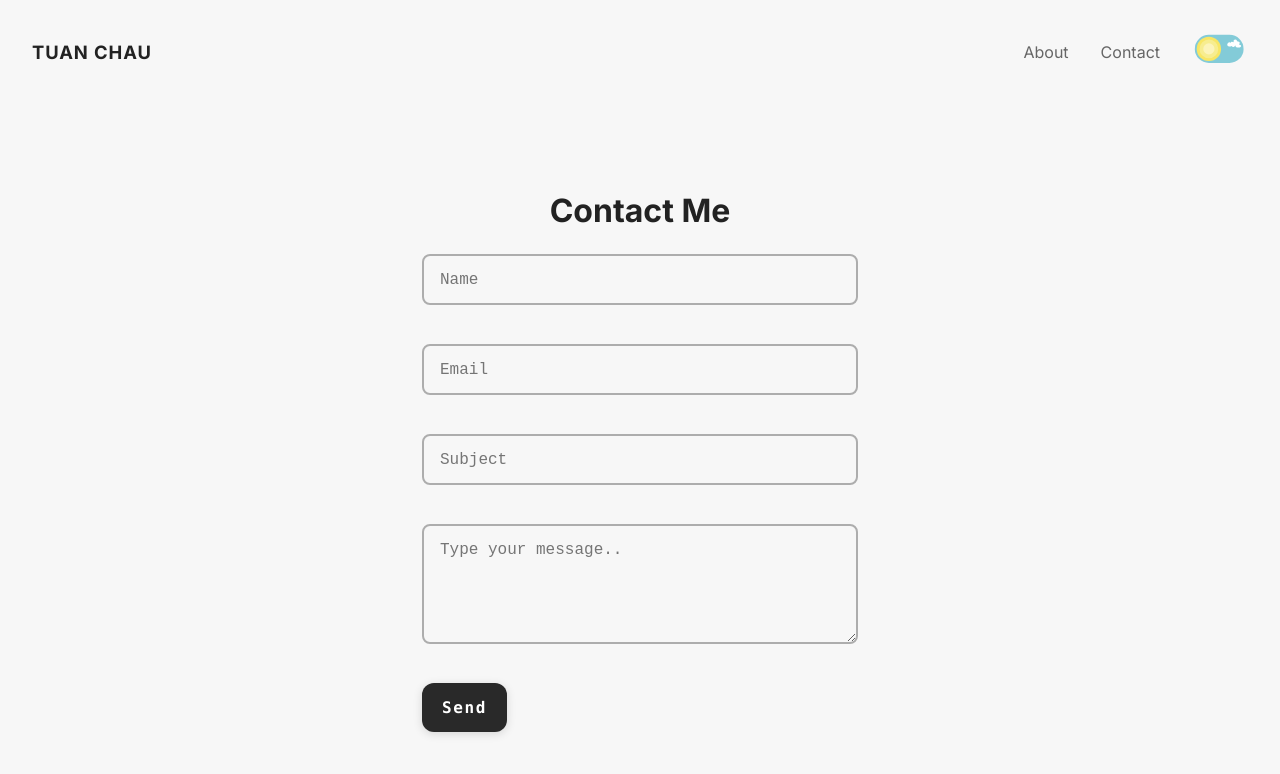
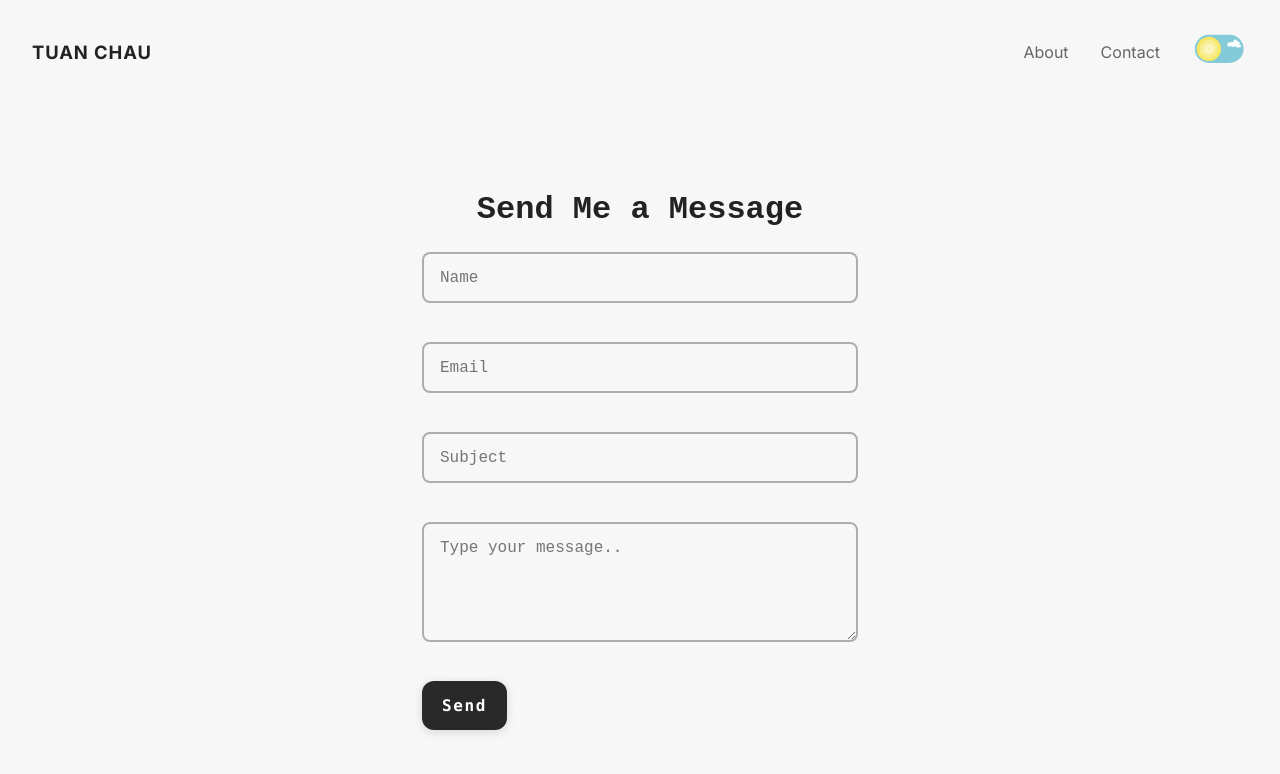
Before and after one commit to tuanqchau/vite-project, a React (Vite) app: page /contact in a window 1280 px wide. Shown: the top 774 px of the page. Built offline with nearby package versions, Linux system fonts and the light colour scheme.

Commit message:
font change

```diff
--- a/src/Pages/Contact.jsx
+++ b/src/Pages/Contact.jsx
@@ -29,7 +29,7 @@ export default function Contact() {
 
   return (
     <div className="contact-container">
-      <h2 className="contact-title">Contact Me</h2>
+      <h2 className="contact-title">Send Me a Message</h2>
 
       <form ref={form} onSubmit={sendEmail} className="contact-form">
         <div className="form-group">
--- a/src/Styles/Contact.css
+++ b/src/Styles/Contact.css
@@ -12,6 +12,7 @@
   font-size: 2rem;
   margin-bottom: 1.5rem;
   color: var(--text-primary);
+  font-family: "Courier New", Courier, monospace;
 }
 /* Makes each label + input a neat row */
 .form-group {
```
